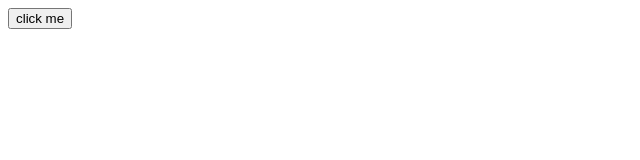
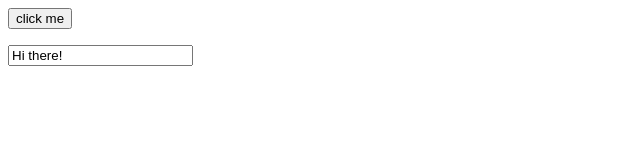
Before and after one commit to ken-chen/understanding-ts, a website with bundled scripts: page index.html in a window 1280 px wide. Shown: the whole page, without its empty margins (0-640 px from the left). Built offline with nearby package versions, Linux system fonts and the light colour scheme.

Commit message:
Index properties

```diff
--- a/index.html
+++ b/index.html
@@ -10,5 +10,7 @@
 </head>
 <body>
   <button>click me</button>
+  <p id= "message-output"></p>
+  <input type="text" id="user-input">
 </body>
 </html>
--- a/src/app.ts
+++ b/src/app.ts
@@ -124,3 +124,21 @@ function moveAnimal(animal: Animal){
 }
 
 moveAnimal({type:"bird", flyingSpeed: 10});
+
+const paragraph = document.querySelector('p');
+const paragraph2 = document.getElementById('message-output');
+
+//!not null
+//as type casting
+//<> used in react , can conflict
+const userInputElement = <HTMLInputElement>document.getElementById('user-input')!;
+
+const userInputElement2 = document.getElementById('user-input')! as HTMLInputElement;
+
+const userInputElement3 = document.getElementById('user-input');
+
+if(userInputElement3){
+    (userInputElement3 as HTMLInputElement).value = "Hihi";
+}
+
+userInputElement.value = 'Hi there!';
```
Also changed, not shown: 1 other file.
